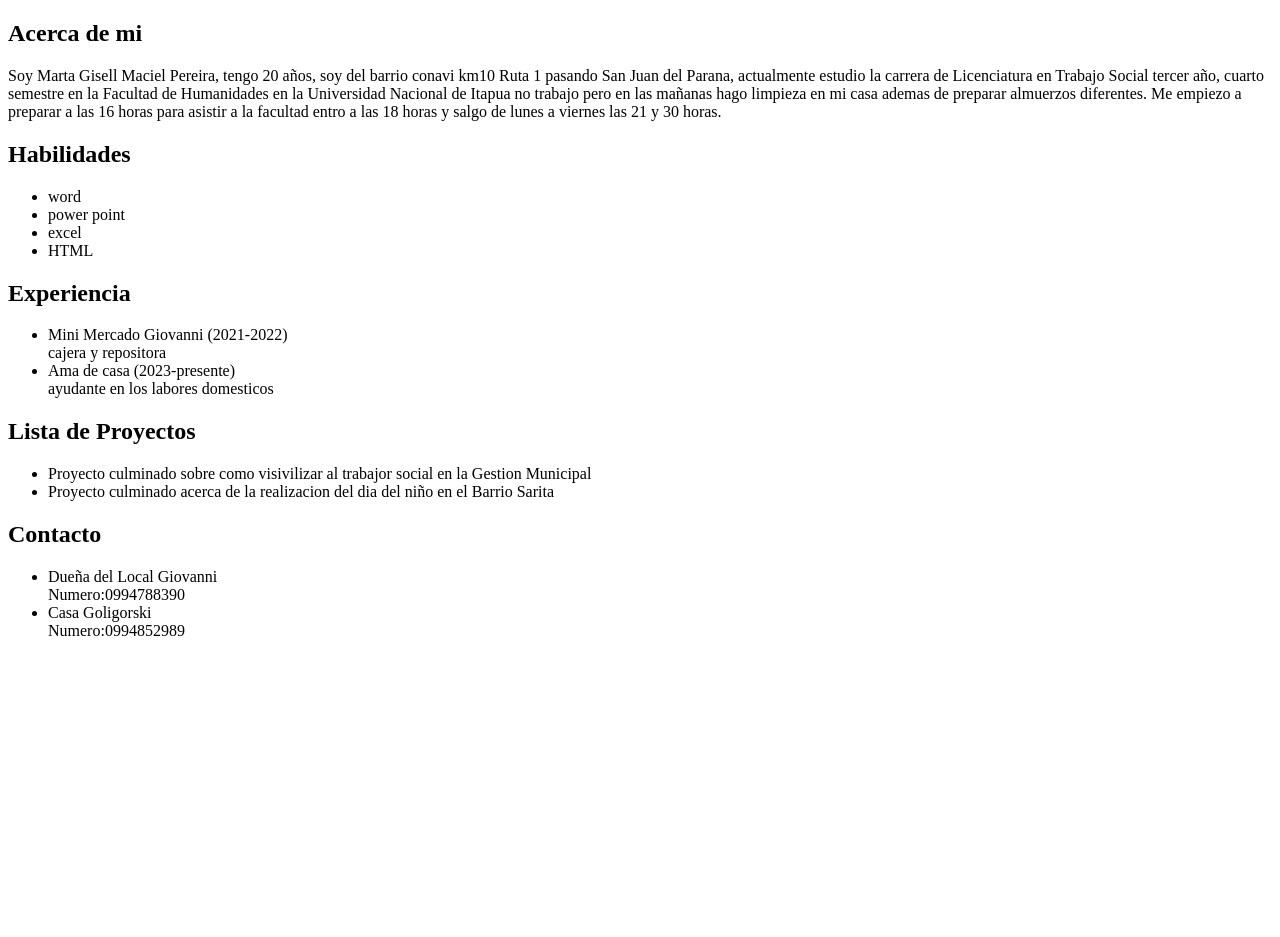
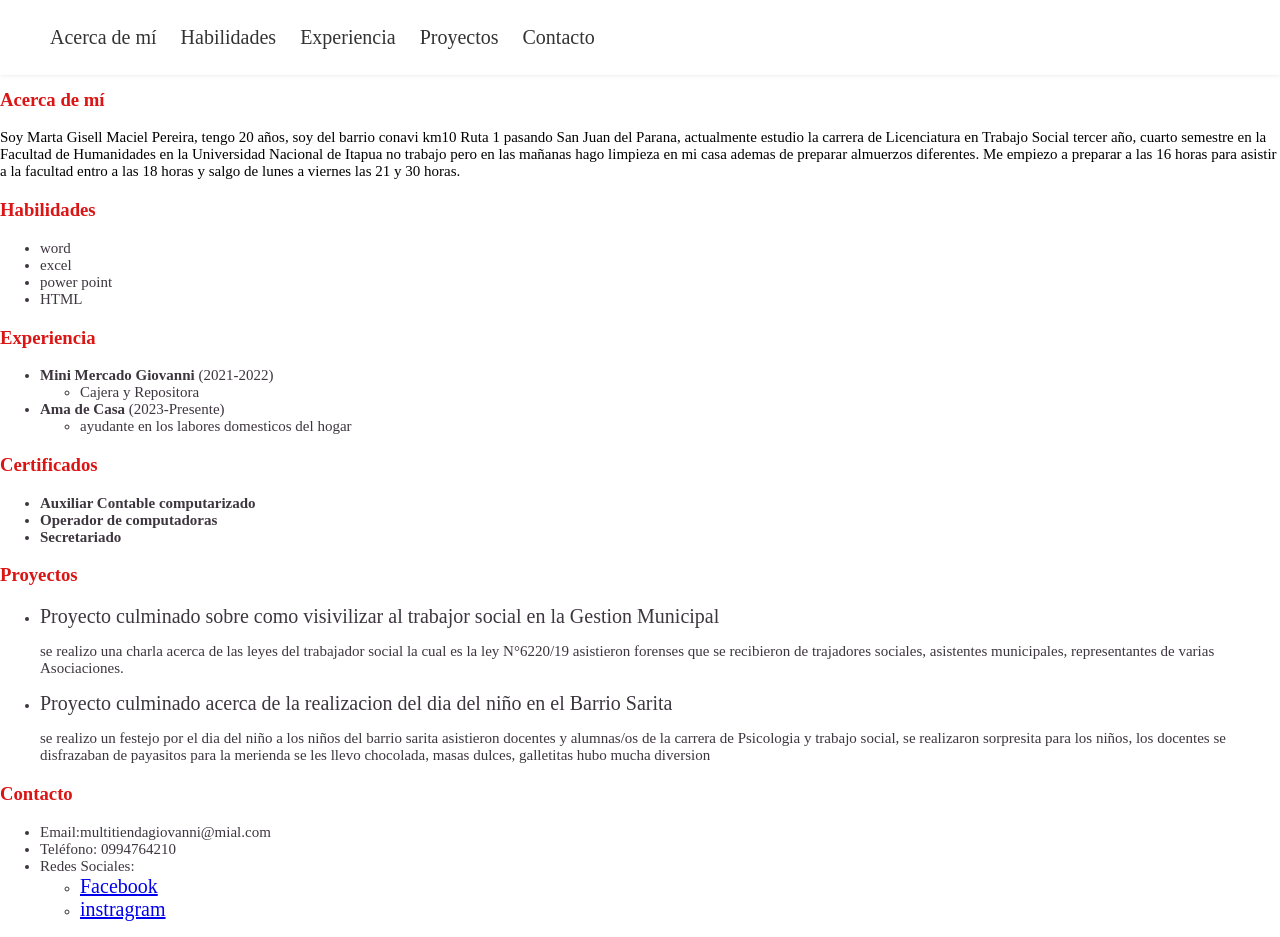
Before and after one commit to MartaPereira19/Mi-Porfolio-, a plain HTML site: page index.html in a window 1280 px wide. Before the commit the page ends 800 px from the top, so only its background shows below. Drawn offline with Linux system fonts and the light colour scheme.

Commit message:
ccs agregado con el html

```diff
--- a/index.html
+++ b/index.html
@@ -1,51 +1,108 @@
 <!DOCTYPE html>
 <html>
-
   <head>
-        <title> Mi porfolio</title>
+    <title>Mi portafolio personal</title>
+    <link href="./style.css" rel="stylesheet">
   </head>
-
   <body>
-                <h2>Acerca de mi</h2>
-                <p> Soy Marta Gisell Maciel Pereira, tengo 20 años, soy del barrio conavi km10 Ruta 1 pasando San Juan del Parana,
-                      actualmente estudio la carrera de Licenciatura en Trabajo Social tercer año, cuarto semestre en la Facultad de Humanidades
-                      en la Universidad Nacional de Itapua no trabajo pero en las mañanas hago limpieza en mi casa ademas de
-                      preparar almuerzos diferentes. Me empiezo a preparar a las 16 horas para asistir a la facultad entro a las 18 horas y salgo
-                      de lunes a viernes las 21 y 30 horas.
-                </p>
-              <section>
-                   <h2>Habilidades</h2>
+    <header>
+      <nav>
+        <ul>
+          <a class="menu-item" href="#acerca-de-mi">Acerca de mí</a>
+          <a class="menu-item" href="#habilidades">Habilidades</a>
+          <a class="menu-item" href="#experiencia">Experiencia</a>
+          <a class="menu-item" href="#proyectos">Proyectos</a>
+          <a class="menu-item" href="#contacto">Contacto</a>
+        </ul>
+      </nav>
+    </header>
+    <main>
+      <section id="acerca-de-mi">
+        <h3>Acerca de mí</h3>
+        <p style="color:black;">
+          Soy Marta Gisell Maciel Pereira, tengo 20 años, soy del barrio conavi km10 Ruta 1 pasando San Juan del Parana,
+          actualmente estudio la carrera de Licenciatura en Trabajo Social tercer año, cuarto semestre
+          en la Facultad de Humanidades en la Universidad Nacional de Itapua no trabajo pero en las mañanas
+          hago limpieza en mi casa ademas de preparar almuerzos diferentes.
+          Me empiezo a preparar a las 16 horas para asistir a la facultad entro a las 18 horas y salgo de
+          lunes a viernes las 21 y 30 horas.
+      </section>
+      <section id="habilidades">
+        <h3>Habilidades</h3>
         <ul>
           <li>word</li>
+          <li>excel</li>
           <li>power point</li>
-                      <li>excel</li>
           <li>HTML</li>
         </ul>
       </section>
-                <section>
-                    <h2>Experiencia</h2>
+      <section id="experiencia">
+        <h3>Experiencia</h3>
         <ul>
-                        <li>Mini Mercado Giovanni (2021-2022)</li>
-                    cajera y repositora
-                    <li>Ama de casa (2023-presente) </li>
-                    ayudante en los labores domesticos
+          <li>
+            <b>Mini Mercado Giovanni</b> (2021-2022)
+            <ul>
+              <li>Cajera y Repositora</li>
+            </ul>
+          </li>
+          <li>
+            <strong>Ama de Casa</strong> (2023-Presente)
+            <ul>
+              <li>ayudante en los labores domesticos del hogar</li>
+            </ul>
+          </li>
         </ul>
       </section>
-
-                      <section>
-                      <h2>Lista de Proyectos</h2>
+      <section id="Certificados obtenidos">
+        <h3> Certificados</h3>
       <ul>
-                      <li>Proyecto culminado sobre como visivilizar al trabajor social en la Gestion Municipal</li>
-                      <li>Proyecto culminado acerca de la realizacion del dia del niño en el Barrio Sarita</li>
-
+        <li>
+          <b>Auxiliar Contable computarizado</b>
+          </li>
+          <li>
+            <b>Operador de computadoras</b>
+          </li>
+          <li>
+            <b>Secretariado</b>
+          </li>
+          </ul>
+        </li>
       </ul>
       </section>
-                        <section>
-                            <h2>Contacto</h2>
+      <section id="proyectos">
+        <h3>Proyectos</h3>
         <ul>
-                                  <li>Dueña del Local Giovanni</li>
-                                  Numero:0994788390
-                                  <li>Casa Goligorski</li>
-                                  Numero:0994852989
+          <li>
+              <a>Proyecto culminado sobre como visivilizar al trabajor social en la Gestion Municipal</a>
+            <p>se realizo una charla acerca de las leyes del trabajador social la cual es la ley N°6220/19 asistieron
+              forenses que se recibieron de trajadores sociales, asistentes municipales, representantes de varias Asociaciones.
+            </p>
+          </li>
+          <li>
+            <a>Proyecto culminado acerca de la realizacion del dia del niño en el Barrio Sarita</a>
+            <p>se realizo un festejo por el dia del niño a los niños del barrio sarita asistieron docentes y alumnas/os de
+              la carrera de Psicologia y trabajo social, se realizaron sorpresita para los niños, los docentes se disfrazaban de payasitos
+            para la merienda se les llevo chocolada, masas dulces, galletitas hubo mucha diversion</p>
+          </li>
         </ul>
       </section>
+      <section id="contacto">
+        <h3>Contacto</h3>
+        <ul>
+          <li>Email:multitiendagiovanni@mial.com</li>
+          <li>Teléfono: 0994764210</li>
+          <li>
+            Redes Sociales:
+            <ul>
+              <li>
+                <a href="https://www.facebook.com/profile.php?id=100000290612248">Facebook</a>
+              </li>
+              <li>
+                <a href="https://www.instagram.com/giovanni_multitienda?igsh=MTM4aGtqMDNlMnozYg==">instragram</a>
+              </li>
+            </ul>
+          </li>
+        </ul>
+      </section>
+    </main>
+    <footer>
--- /dev/null
+++ b/style.css
@@ -0,0 +1,42 @@
+body {
+
+    font-family: 'Times New Roman', Times, serif;
+    margin: 0;
+    color: #3e363f;
+    padding-top: 70px;
+  }
+
+  nav {
+    position: fixed;
+    top: 0;
+    left: 0;
+    width: 100%;
+    background-color: #fff;
+    box-shadow: 0 0 5px rgba(0, 0, 0, 0.1);
+  }
+
+ .menu-item{
+    text-decoration: none;
+    color: #333;
+    padding: 10px;
+    display: inline-block;
+ }
+ .menu-item:hover {
+    background-color: #ddd;
+    transition: all 0.4s ease-in-out;
+  }
+  h3{
+    color: rgb(219, 20, 20);
+  }
+
+  p{
+    font-size:15px;
+  }
+
+  li{
+    font-size: 15px;
+  }
+
+  a{
+    font-size:20px;
+  }
```
Lines whose indentation alone changed are shown as unchanged.
